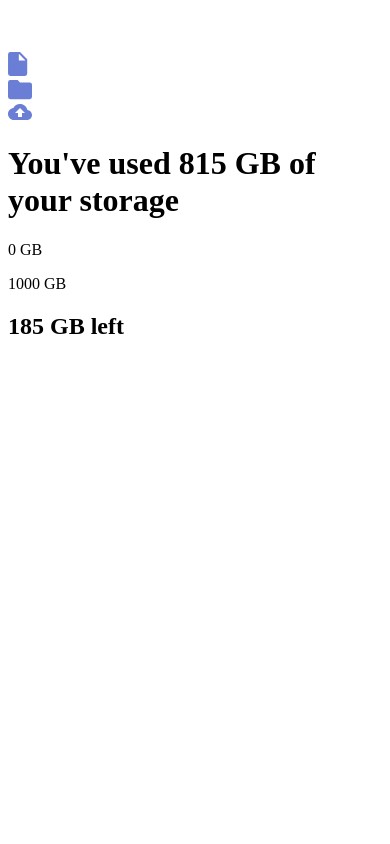
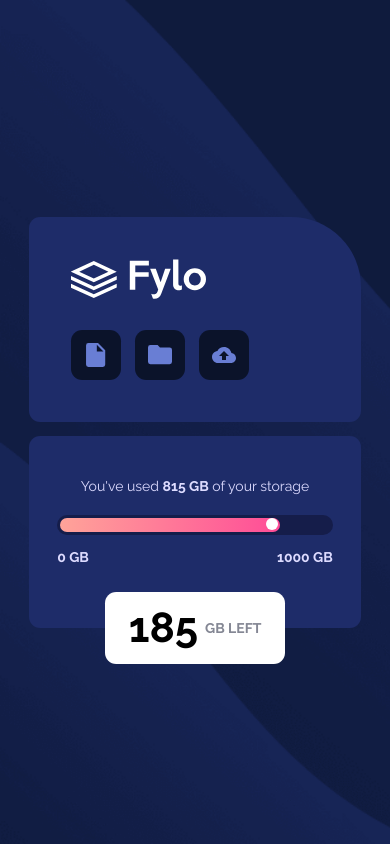
Before and after one commit to solvedbiscuit71/fylo-data-storage-component, a plain HTML site: page index.html in a window 390 px wide. Drawn offline with Linux system fonts and the light colour scheme.

Commit message:
completed the mobile design

```diff
--- a/index.html
+++ b/index.html
@@ -3,13 +3,23 @@
 <head>
   <meta charset="UTF-8">
   <meta name="viewport" content="width=device-width, initial-scale=1.0">
+
+  <link rel="icon" type="image/png" sizes="32x32" src="images/favicon-32x32.png">
   <title>Fylo data storage component</title>
+
+  <!-- google font "Raleway" -->
+  <link rel="preconnect" href="https://fonts.googleapis.com">
+  <link rel="preconnect" href="https://fonts.gstatic.com" crossorigin>
+  <link href="https://fonts.googleapis.com/css2?family=Raleway:wght@400;700&display=swap" rel="stylesheet">
+
+  <!-- external css -->
+  <link rel="stylesheet" href="public/css/main.css">
 </head>
 <body>
   <header>
     <img class="logo" src="images/logo.svg" alt="Fylo's logo">
 
-    <div class="icon-grid">
+    <div class="icon-flex">
       <div class="icon"><img src="images/icon-document.svg" alt="Document"></div>
       <div class="icon"><img src="images/icon-folder.svg" alt="Folder"></div>
       <div class="icon"><img src="images/icon-upload.svg" alt="Upload"></div>
@@ -30,7 +40,7 @@
     </div>
 
     <div class="indicator">
-      <h2><span>185</span> GB left</h2>
+      <span>185</span> GB left
     </div>
   </main>
 </body>
--- /dev/null
+++ b/public/css/main.css
@@ -0,0 +1,196 @@
+*,*::before,*::after {
+  box-sizing: inherit;
+}
+
+:root {
+  box-sizing: border-box;
+  font-family: "Raleway";
+  font-weight: 400;
+  font-size: 14px;
+
+  --bg: #0c122c;
+  --card-bg: #1e2c69;
+  --icon-bg: #0b132a;
+  --range-track-bg: #151d4a;
+  --range-progress-gradient: linear-gradient(to right,hsl(6, 100%, 80%),hsl(335, 100%, 65%));
+
+  --main-color: hsl(243, 100%, 93%);
+  --indicator-color: hsl(229, 7%, 55%);
+}
+
+/* FONT-WEIGHT */
+h1,h2 {
+  margin: 0;
+  font-weight: 400;
+}
+
+p {
+  margin: 0;
+  font-weight: 700;
+}
+
+span {
+  font-weight: 700;
+}
+
+/* mobile design */
+body {
+  margin: 0;
+  padding: 0;
+
+  width: 100vw;
+  min-height: 100vh;
+
+  background-color: var(--bg);
+  background-image: url("../../images/bg-mobile.png");
+  background-repeat: no-repeat;
+  background-position: bottom left;
+  background-size: cover;
+
+  display: flex;
+  gap: 1em;
+  flex-flow: column;
+
+  justify-content: center;
+  align-items: center;
+
+  --card-width: 85%;
+  --card-padding: 3em;
+  --card-border-radius: .8em;
+}
+
+header {
+  width: var(--card-width);
+  padding: var(--card-padding);
+
+  background-color: var(--card-bg);
+  border-radius: var(--card-border-radius);
+  border-top-right-radius: 5em;
+}
+
+.icon-flex {
+  display: flex;
+  gap: 1em;
+  flex-flow: row;
+
+  margin-top: 2em;
+}
+
+.icon {
+  width: 50px;
+  height: 50px;
+
+  background-color: var(--icon-bg);
+  border-radius: .8em;
+
+  display: flex;
+  justify-content: center;
+  align-items: center;
+}
+
+.icon:hover {
+  cursor: pointer;
+}
+
+main {
+  width: var(--card-width);
+  padding: var(--card-padding);
+
+  background-color: var(--card-bg);
+  border-radius: var(--card-border-radius);
+
+  position: relative;
+}
+
+main h1 {
+  font-size: clamp(1rem,3vw,1.5rem);
+  color: var(--main-color);
+
+  text-align: center;
+}
+
+.range {
+  display: grid;
+  gap: 1em;
+  grid-template-columns: repeat(2,1fr);
+
+  margin-block: 1.5em;
+  width: calc(100% + 2em);
+
+  position: relative;
+  right: 1em;
+}
+
+.range-track {
+  grid-column: span 2;
+
+  width: 100%;
+  height: 20px;
+
+  background-color: var(--range-track-bg);
+  border-radius: 2em;
+
+  padding: 3px;
+}
+
+.range-progress {
+  width: 81.5%;
+  height: 100%;
+
+  background-image: var(--range-progress-gradient);
+  border-radius: 2em;
+
+  padding: .8px 2px;
+  display: flex;
+  justify-content: flex-end;
+}
+
+.range-thumb {
+  width: 12px;
+  height: 12px;
+
+  background-color: white;
+  border-radius: 50%;
+}
+
+
+.range p {
+  color: var(--main-color);
+}
+
+.range p:first-child {
+  justify-self: left;
+}
+
+.range p:last-child {
+  justify-self: right;
+}
+
+.indicator {
+  background-color: white;
+  border-radius: var(--card-border-radius);
+
+  width: 180px;
+  height: 72px;
+
+  position: absolute;
+  left: calc(50% - 90px);
+  bottom: -36px;
+
+  display: flex;
+  gap: .5em;
+
+  align-items: center;
+  justify-content: center;
+
+  text-transform: uppercase;
+
+  font-size: 1rem;
+  font-weight: 700;
+  color: var(--indicator-color);
+}
+
+.indicator span {
+  color: black;
+  font-size: 3em;
+}
```
